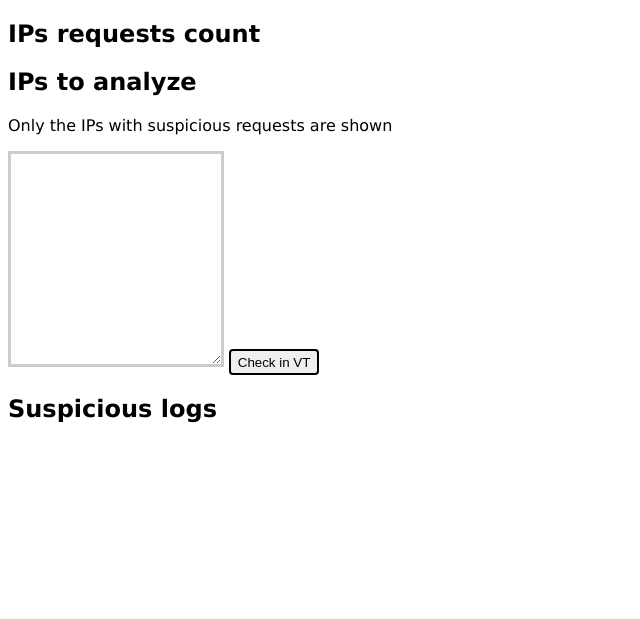
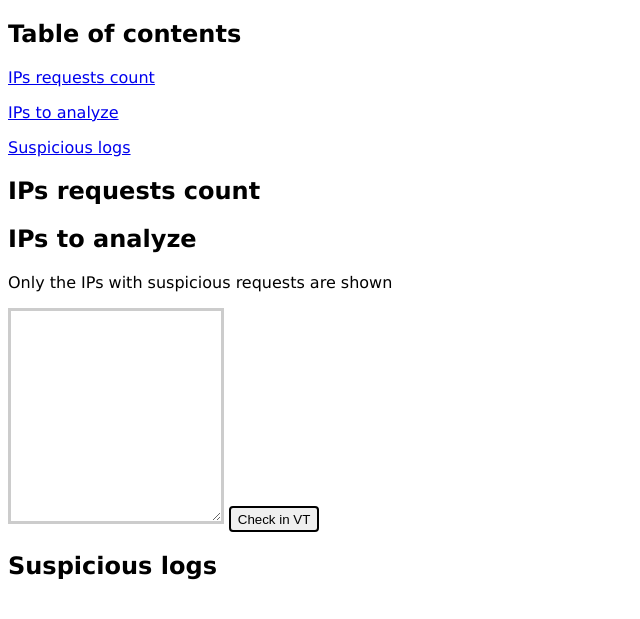
Before and after one commit to CarlosAMolina/logs-analyzer, a Flask app: template src_python/templates/logs.html in a window 1280 px wide. Shown: the top 619 px of the page, without its empty margins (0-640 px from the left). Run offline with Flask 2, Linux system fonts and the light colour scheme; the template is opened without the code that fills it, so the values that code supplies are empty.

Commit message:
Front add TOC

```diff
--- a/src_python/templates/logs.html
+++ b/src_python/templates/logs.html
@@ -4,12 +4,17 @@
 
 <body>
 
-<h2>IPs requests count</h2>
+<h2>Table of contents</h2>
+<p><a href="#ips-requests-count">IPs requests count</a></p>
+<p><a href="#ips-to-analyze">IPs to analyze</a></p>
+<p><a href="#suspicious-logs">Suspicious logs</a></p>
+
+<h2 id="ips-requests-count">IPs requests count</h2>
 <div>
   {{ ips_count|safe }}
 </div>
 
-<h2>IPs to analyze</h2>
+<h2 id="ips-to-analyze">IPs to analyze</h2>
 <p>Only the IPs with suspicious requests are shown</p>
 <form method="POST">
 <textarea class="ips-vt" name="ips">{% for ip in ips_suspicious %}
@@ -18,7 +23,7 @@
 </form>
 {{ vt_results|safe }}
 
-<h2>Suspicious logs</h2>
+<h2 id="suspicious-logs">Suspicious logs</h2>
 <div>
   {{ logs|safe }}
 </div>
```
